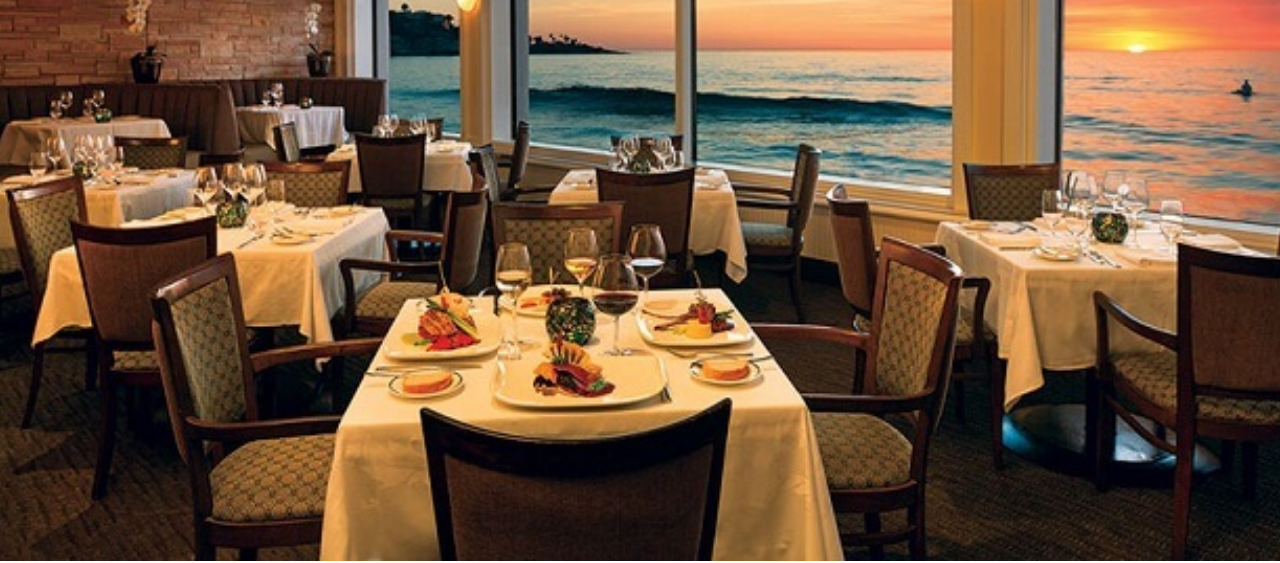
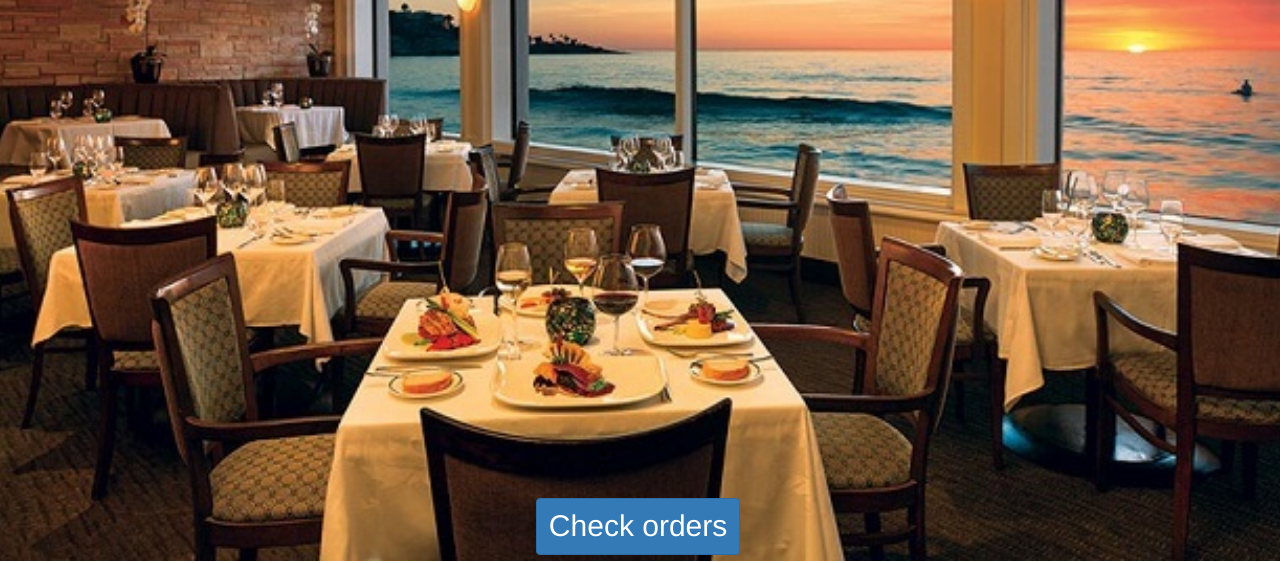
Before and after one commit to TheCodingGuy15/hackUMBCProject, a plain HTML site: page public/restaurantHome.html in a window 1280 px wide. Shown: the part 239-802 px from the top of the page. Drawn offline with nearby package versions, Linux system fonts and the light colour scheme.

Commit message:
Update restaurantHome.html

```diff
--- a/public/restaurantHome.html
+++ b/public/restaurantHome.html
@@ -146,7 +146,7 @@
       <div class="jumbotron text-center" style="background-image: url('restaurant.jpg')" id="home">
         <div style="padding-top:10vh">
           <h1 style="color:#ffffff">Restaurants</h1>
-      <div style="margin-top:75vh" id="x">
+      <div style="margin-top:65vh" id="x">
         <button style="font-size: 30px" class="btn btn-primary" onclick="getLocation()" id="cycle">Check orders</button>
         <img id="main"></img>
       </div>
```
